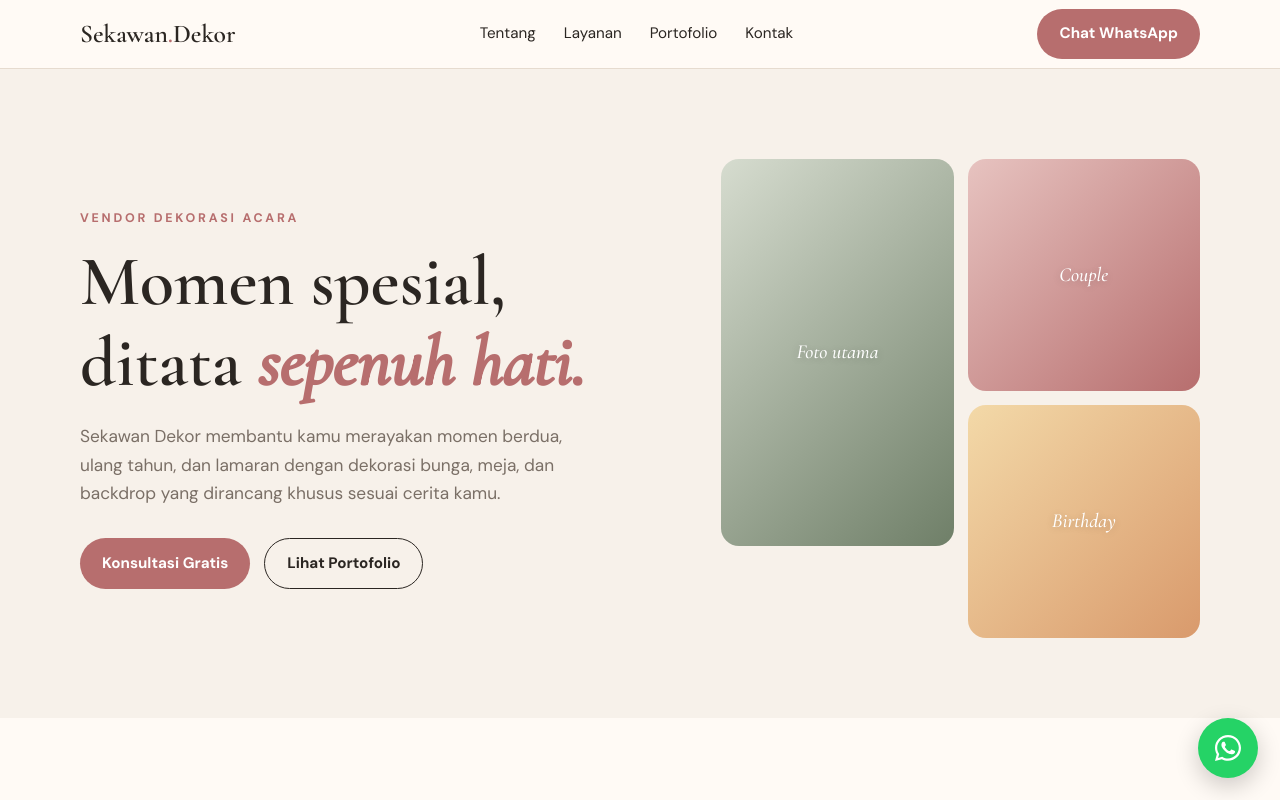
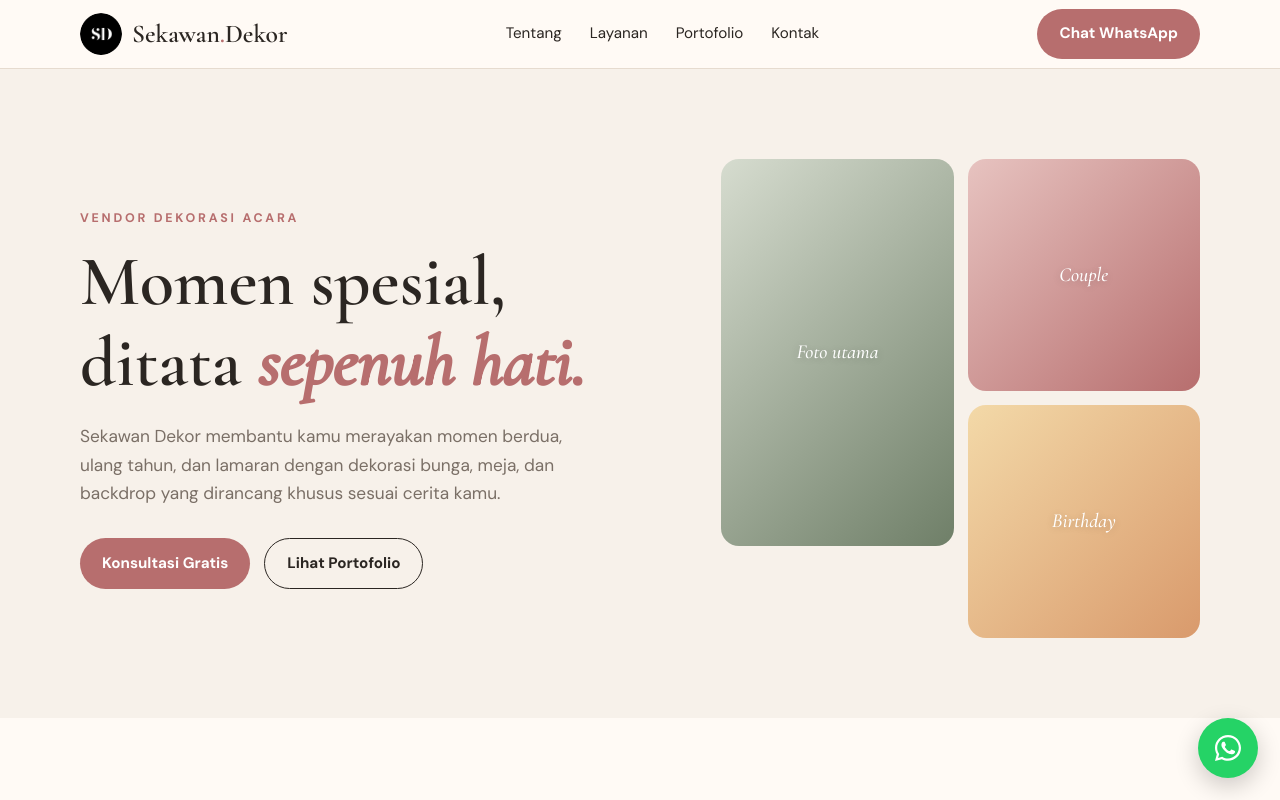
Before and after one commit to sekawandecor/sekawan-dekor, a plain HTML site: page index.html in a window 1280 px wide. Shown: the top 800 px of the page. Drawn offline with nearby package versions, Linux system fonts and the light colour scheme.

Commit message:
Tambah logo SD: navbar, footer, favicon, preview share
Co-Authored-By: Claude Opus 5.5 <noreply@anthropic.com>

```diff
--- a/css/style.css
+++ b/css/style.css
@@ -15,7 +15,9 @@
   /* nav */
   header{position:sticky;top:0;z-index:50;background:rgba(255,250,245,.92);backdrop-filter:blur(8px);border-bottom:1px solid var(--line)}
   .nav{display:flex;align-items:center;justify-content:space-between;height:68px}
-  .logo{font-family:'Cormorant Garamond',serif;font-size:1.6rem;font-weight:600}
+  .logo{font-family:'Cormorant Garamond',serif;font-size:1.6rem;font-weight:600;display:flex;align-items:center;gap:10px}
+  .logo img{width:42px;height:42px;border-radius:50%}
+  .logo b{font-weight:600}
   .logo span{color:var(--rose)}
   .nav ul{display:flex;gap:28px;list-style:none;font-size:.95rem}
   .nav ul a:hover{color:var(--rose)}
@@ -113,6 +115,7 @@
   .btn-wa:hover{filter:brightness(.95)}
 
   footer{background:#221e1b;color:#a99c90;text-align:center;padding:26px 0;font-size:.88rem}
+  .foot-logo{width:48px;height:48px;margin:0 auto 10px;border-radius:50%;box-shadow:0 0 0 2px #3a332e}
 
   .wa-float{position:fixed;right:22px;bottom:22px;z-index:60;width:60px;height:60px;border-radius:50%;background:var(--wa);display:flex;align-items:center;justify-content:center;box-shadow:0 8px 24px rgba(0,0,0,.2);transition:.2s}
   .wa-float:hover{transform:scale(1.07)}
--- a/index.html
+++ b/index.html
@@ -9,13 +9,19 @@
 <link rel="preconnect" href="https://fonts.gstatic.com" crossorigin>
 <link href="https://fonts.googleapis.com/css2?family=Cormorant+Garamond:ital,wght@0,500;0,600;1,500&family=DM+Sans:wght@400;500;700&display=swap" rel="stylesheet">
 <link rel="stylesheet" href="css/style.css">
+<link rel="icon" type="image/png" sizes="32x32" href="img/logo-32.png">
+<link rel="icon" type="image/png" sizes="64x64" href="img/logo-64.png">
+<link rel="apple-touch-icon" href="img/logo-180.png">
+<meta property="og:title" content="Sekawan Dekor — Dekorasi Couple, Birthday & Engagement">
+<meta property="og:description" content="Vendor dekorasi di Surabaya. Lihat portofolio dan konsultasi gratis via WhatsApp.">
+<meta property="og:image" content="https://sekawandecor.github.io/sekawan-dekor/img/logo-512.png">
 </head>
 <body>
 
 
 <header>
   <div class="wrap nav">
-    <a href="#beranda" class="logo">Sekawan<span>.</span>Dekor</a>
+    <a href="#beranda" class="logo"><img src="img/logo-180.png" alt="Logo Sekawan Dekor" width="42" height="42"><b>Sekawan<span>.</span>Dekor</b></a>
     <ul id="menu">
       <li><a href="#tentang">Tentang</a></li>
       <li><a href="#layanan">Layanan</a></li>
@@ -130,7 +136,7 @@
   </div>
 </section>
 
-<footer>© <span id="yr"></span> Sekawan Dekor · Dekorasi Couple, Birthday & Engagement</footer>
+<footer><img class="foot-logo" src="img/logo-180.png" alt="Sekawan Dekor" width="48" height="48">© <span id="yr"></span> Sekawan Dekor · Dekorasi Couple, Birthday & Engagement</footer>
 
 <a class="wa-float js-wa" href="#" target="_blank" rel="noopener" aria-label="Chat WhatsApp">
   <svg viewBox="0 0 32 32"><path d="M16 3C8.8 3 3 8.7 3 15.8c0 2.3.6 4.5 1.8 6.5L3 29l6.9-1.8c1.9 1 4 1.6 6.1 1.6 7.2 0 13-5.7 13-12.8S23.2 3 16 3zm0 23.5c-1.9 0-3.8-.5-5.4-1.5l-.4-.2-4.1 1.1 1.1-4-.3-.4c-1.1-1.7-1.7-3.6-1.7-5.6C5.2 10 10 5.3 16 5.3S26.8 10 26.8 15.8 22 26.5 16 26.5zm5.9-8c-.3-.2-1.9-.9-2.2-1-.3-.1-.5-.2-.7.2-.2.3-.8 1-1 1.2-.2.2-.4.2-.7.1-.3-.2-1.4-.5-2.6-1.6-1-.9-1.6-1.9-1.8-2.3-.2-.3 0-.5.1-.7l.5-.6c.2-.2.2-.3.3-.6.1-.2 0-.4 0-.6l-1-2.4c-.3-.6-.5-.5-.7-.5h-.6c-.2 0-.6.1-.9.4-.3.3-1.2 1.1-1.2 2.8s1.2 3.2 1.4 3.5c.2.2 2.4 3.6 5.8 5 .8.4 1.4.6 1.9.7.8.3 1.5.2 2.1.1.6-.1 1.9-.8 2.2-1.5.3-.7.3-1.4.2-1.5-.1-.2-.3-.3-.6-.4z"/></svg>
```
Also changed, not shown: img/logo-180.png (added), img/logo-32.png (added), img/logo-512.png (added), img/logo-64.png (added).
